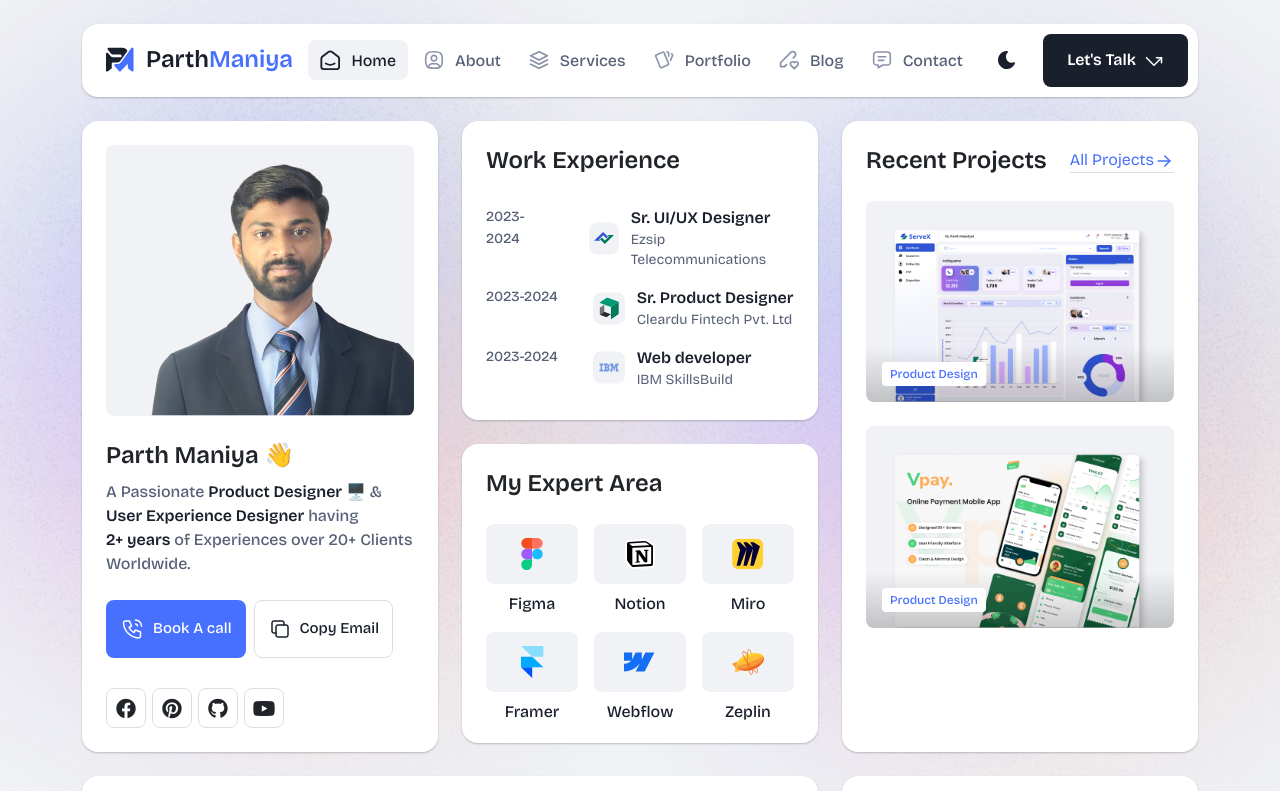
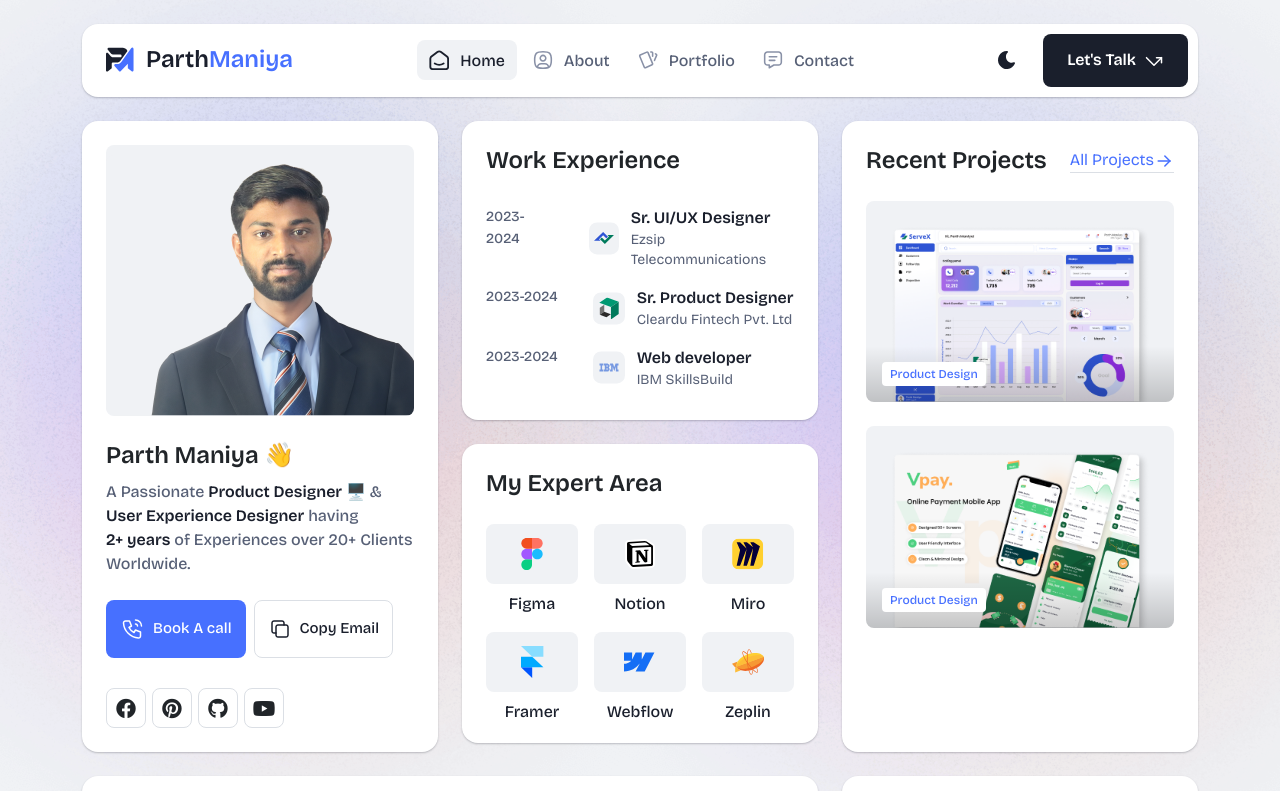
Before and after one commit to parthmaniya895/parthPortfolio, a Next.js app: page / in a window 1280 px wide. Shown: the top 791 px of the page. Built offline with nearby package versions, Linux system fonts and the light colour scheme.

Commit message:
comment header file data

```diff
--- a/app/portfolio-details/[id]/page.js
+++ b/app/portfolio-details/[id]/page.js
@@ -13,9 +13,9 @@ const page = () => {
   const searchParams = useSearchParams();
   // const id = searchParams.get("id");
   const { id } = useParams();
-  const title = searchParams.get("title");
+  // const title = searchParams.get("title");
 
-  console.log('---------title------>', title);
+  // console.log('---------title------>', title);
 
   const [data, setData] = useState([]);
   const [currentIndex, setCurrentIndex] = useState(null);
--- a/layout/Header.js
+++ b/layout/Header.js
@@ -28,13 +28,13 @@ const Header = () => {
       activeUrlPath: ["about"],
       svg: "/assets/img/icons/about.svg",
     },
-    {
-      id: 3,
-      title: "Services",
-      href: "services",
-      activeUrlPath: ["services"],
-      svg: "/assets/img/icons/services.svg",
-    },
+    // {
+    //   id: 3,
+    //   title: "Services",
+    //   href: "services",
+    //   activeUrlPath: ["services"],
+    //   svg: "/assets/img/icons/services.svg",
+    // },
     {
       id: 4,
       title: "Portfolio",
@@ -42,13 +42,13 @@ const Header = () => {
       activeUrlPath: ["portfolio", "portfolio-details"],
       svg: "/assets/img/icons/portfolio.svg",
     },
-    {
-      id: 5,
-      title: "Blog",
-      href: "blog",
-      activeUrlPath: ["blog", "article"],
-      svg: "/assets/img/icons/blog.svg",
-    },
+    // {
+    //   id: 5,
+    //   title: "Blog",
+    //   href: "blog",
+    //   activeUrlPath: ["blog", "article"],
+    //   svg: "/assets/img/icons/blog.svg",
+    // },
     {
       id: 6,
       title: "Contact",
```
